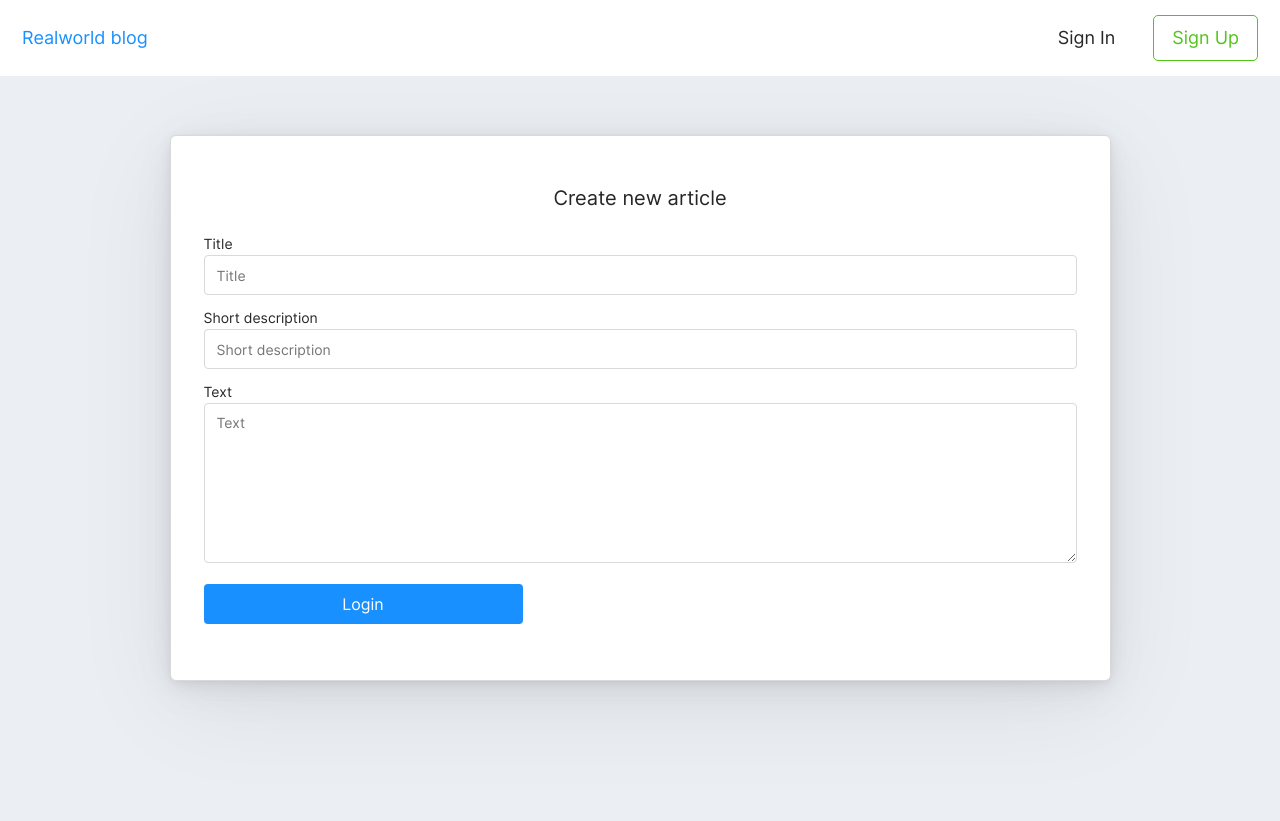
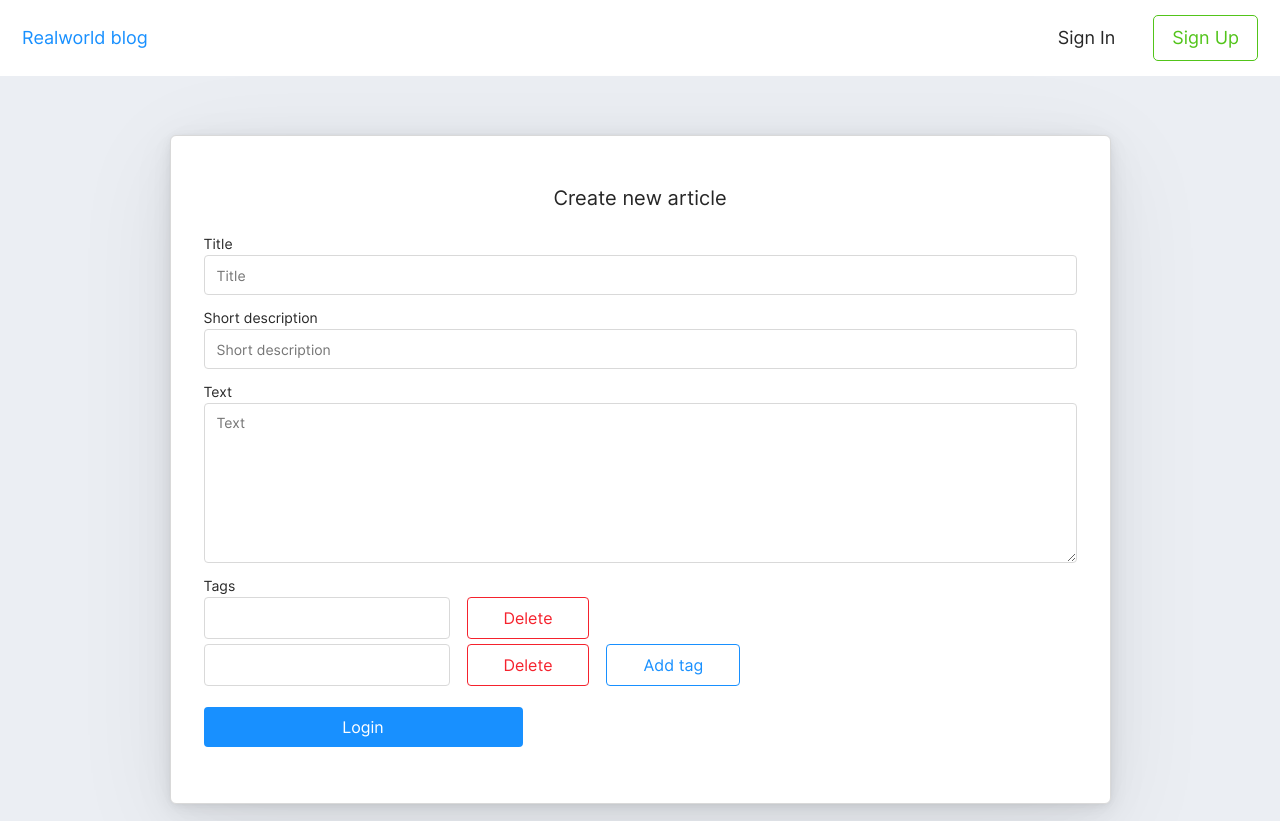
Before and after one commit to LeoAndLis/react-blog, a React (Create React App) app: page /new-article in a window 1280 px wide. Before the commit the page ends 800 px from the top, so only its background shows below. Built offline with nearby package versions, Linux system fonts and the light colour scheme.

Commit message:
Created tags component for article.

```diff
--- a/src/components/Forms/ArticleForm.tsx
+++ b/src/components/Forms/ArticleForm.tsx
@@ -1,10 +1,11 @@
 import React from 'react';
 import classNames from 'classnames';
 import { useForm } from 'react-hook-form';
+import FormButton from './FormElements/FormButton/FormButton';
 import FormHeader from './FormElements/FormHeader/FormHeader';
 import FormInput from './FormElements/FormInput/FormInput';
+import FormTags from './FormElements/FormTags/FormTags';
 import FormTextarea from './FormElements/FormTextarea/FormTextarea';
-import FormButton from './FormElements/FormButton/FormButton';
 import { ArticleType } from '../../lib/types';
 
 import classes from './Form.module.scss';
@@ -66,6 +67,9 @@ const ArticleForm = ({ article, formTitle, onSubmit }: ArticleFormType) => {
           error={errors.body && errors.body.message}
         />
       </div>
+      <div className={classNames(classes['form__input-wrapper'], classes.form__item)}>
+        <FormTags />
+      </div>
       <div className={classes['form__button-wrapper']}>
         <FormButton type="submit" label="Login" />
       </div>
--- /dev/null
+++ b/src/components/Forms/FormElements/FormTags/FormTags.module.scss
@@ -0,0 +1,47 @@
+.tags-list {
+  display: flex;
+  gap: 5px;
+  flex-direction: column;
+  list-style: none;
+
+  &__input {
+    background: #FFFFFF;
+    border: 1px solid #D9D9D9;
+    border-radius: 4px;
+    padding: 8px 12px;
+  }
+
+  &__button {
+    border-radius: 4px;
+    cursor: pointer;
+    font-size: 16px;
+    line-height: 24px;
+    padding: 8px 36px;
+    transition: background-color .5s, color .5s;
+
+    &--add {
+      border: 1px solid #1890FF;
+      color: #1890FF;
+
+      &:hover {
+        background-color: #1890FF;
+        color: #FFFFFF;
+      }
+    }
+
+    &--delete {
+      border: 1px solid #F5222D;
+      color: #F5222D;
+
+      &:hover {
+        background-color: #F5222D;
+        color: #FFFFFF;
+      }
+    }
+  }
+}
+
+.tags-item {
+  display: flex;
+  gap: 17px;
+}
--- /dev/null
+++ b/src/components/Forms/FormElements/FormTags/FormTags.tsx
@@ -0,0 +1,26 @@
+import React from 'react';
+import classNames from 'classnames';
+
+import classes from './FormTags.module.scss';
+
+const FormTags = () => {
+  console.log('tags');
+  return (
+    <>
+      <label htmlFor="id">Tags</label>
+      <ul id="id" className={classes['tags-list']}>
+        <li className={classes['tags-item']}>
+          <input className={classes['tags-list__input']} type="text" name="1"/>
+          <button className={classNames(classes['tags-list__button'], classes['tags-list__button--delete'])} type="button">Delete</button>
+        </li>
+        <li  className={classes['tags-item']}>
+          <input className={classes['tags-list__input']} type="text" name="1"/>
+          <button className={classNames(classes['tags-list__button'], classes['tags-list__button--delete'])} type="button">Delete</button>
+          <button className={classNames(classes['tags-list__button'], classes['tags-list__button--add'])} type="button">Add tag</button>
+        </li>
+      </ul>
+    </>
+  );
+};
+
+export default FormTags;
--- a/src/components/HeaderComponent/HeaderComponent.tsx
+++ b/src/components/HeaderComponent/HeaderComponent.tsx
@@ -28,7 +28,7 @@ const HeaderComponent = ({ user, userLoading, setUser, setUserUnauthorized }: He
     authBlock = user ? (
       <>
         <Link
-          to="/create-article"
+          to="/new-article"
           className={classNames(classes['auth__links--green'], classes['auth__links--small'], classes.auth__links)}
         >
           Create article
```
